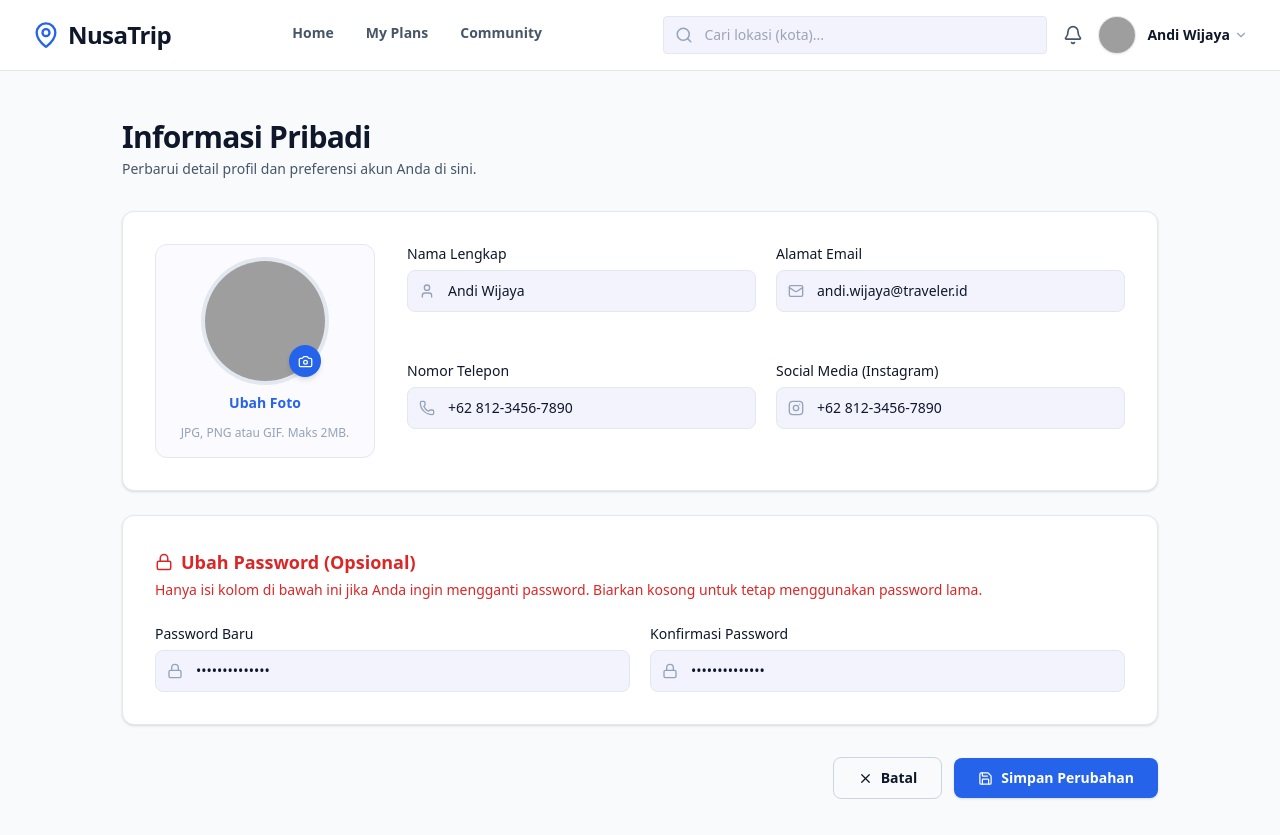
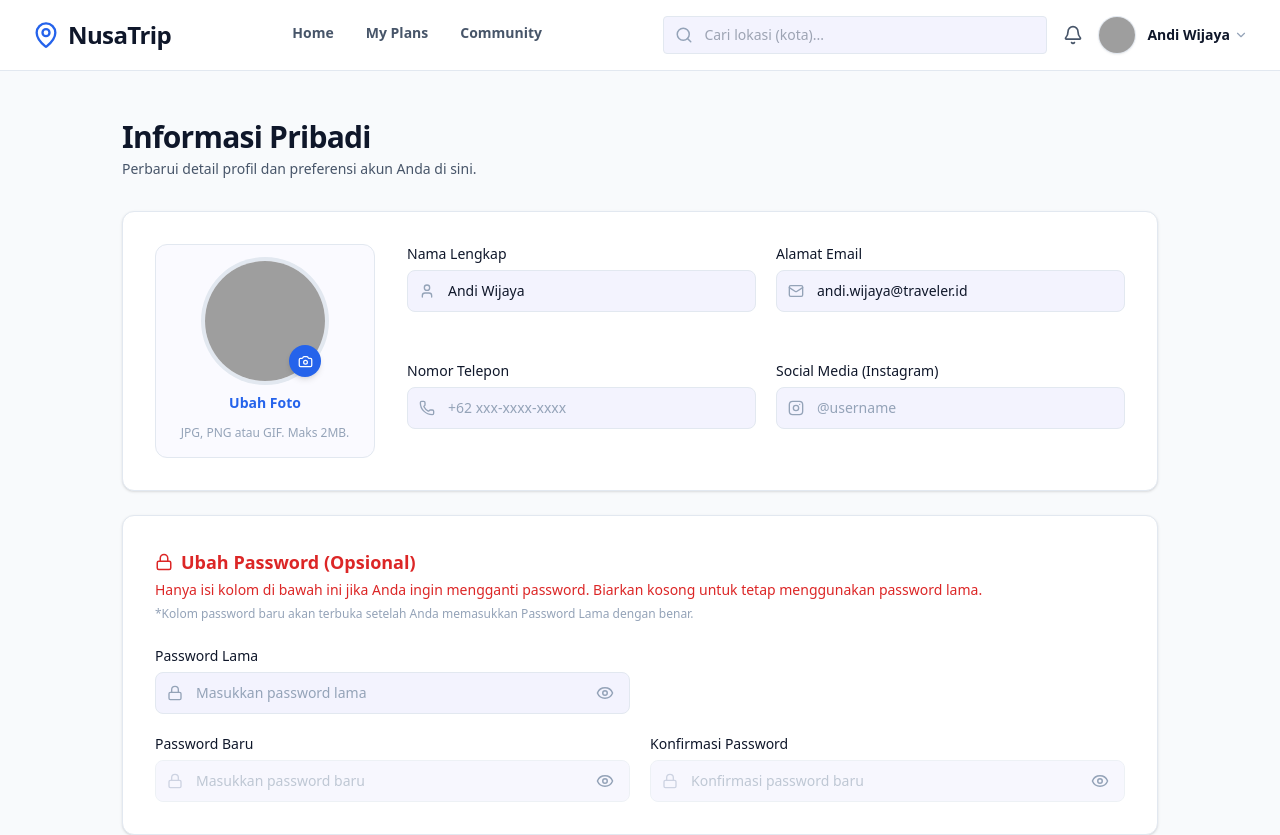
Before and after one commit to NusaTrip-Application/nusatrip-fe, a Next.js app: page /profile in a window 1280 px wide. Shown: the top 835 px of the page. Built offline with nearby package versions, Linux system fonts and the light colour scheme; grey boxes are pictures that could not be loaded.

Commit message:
fix: Page profile and validate password

```diff
--- a/app/profile/page.tsx
+++ b/app/profile/page.tsx
@@ -1,12 +1,7 @@
-// app/profile/page.tsx
-// ============================================================
-// NusaTrip - User Profile Page (Informasi Pribadi)
-// Stack: Next.js + TypeScript + Tailwind CSS v4
-// ============================================================
-
 "use client";
 
-import React, { useState, useRef } from "react";
+import React, { useState, useRef, useEffect } from "react";
+import { useRouter } from "next/navigation";
 import Header from "@/components/Header";
 import Footer from "@/components/Footer";
 import MobileNav from "@/components/MobileNav";
@@ -18,6 +13,8 @@ import {
   Camera,
   Save,
   X,
+  Eye,
+  EyeOff,
 } from "lucide-react";
 
 function InstagramIcon({ size = 16 }: { size?: number }) {
@@ -39,21 +36,15 @@ function InstagramIcon({ size = 16 }: { size?: number }) {
   );
 }
 
-// ============================================================
-// TYPES
-// ============================================================
 interface ProfileForm {
   namaLengkap: string;
   email: string;
   nomorTelepon: string;
   socialMediaInstagram: string;
+  passwordLama: string;
   passwordBaru: string;
   konfirmasiPassword: string;
 }
-
-// ============================================================
-// SUB-COMPONENTS
-// ============================================================
 
 function AvatarUpload({
   src,
@@ -67,6 +58,13 @@ function AvatarUpload({
   const handleFile = (e: React.ChangeEvent<HTMLInputElement>) => {
     const file = e.target.files?.[0];
     if (!file) return;
+
+    if (file.size > 2 * 1024 * 1024) {
+      alert("Ukuran foto terlalu besar! Harap pilih foto di bawah 2MB.");
+      e.target.value = "";
+      return;
+    }
+
     const reader = new FileReader();
     reader.onloadend = () => onChange(reader.result as string);
     reader.readAsDataURL(file);
@@ -74,14 +72,12 @@ function AvatarUpload({
 
   return (
     <div className="flex flex-col items-center gap-3 py-4">
-      {/* Avatar circle */}
       <div className="relative w-[120px] h-[120px]">
         <img
           src={src}
           alt="User Avatar"
           className="w-full h-full rounded-full object-cover ring-4 ring-border-default"
         />
-        {/* Camera badge */}
         <button
           type="button"
           onClick={() => fileRef.current?.click()}
@@ -97,7 +93,6 @@ function AvatarUpload({
           onChange={handleFile}
         />
       </div>
-      {/* Change photo link */}
       <button
         type="button"
         onClick={() => fileRef.current?.click()}
@@ -117,6 +112,9 @@ interface InputFieldProps {
   onChange: (val: string) => void;
   type?: string;
   placeholder?: string;
+  autoComplete?: string;
+  disabled?: boolean;
+  error?: string;
 }
 
 function InputField({
@@ -126,7 +124,13 @@ function InputField({
   onChange,
   type = "text",
   placeholder = "",
+  autoComplete,
+  disabled = false,
+  error,
 }: InputFieldProps) {
+  const [showPassword, setShowPassword] = useState(false);
+  const isPasswordField = type === "password";
+
   return (
     <div className="flex flex-col gap-1.5">
       <label className="text-sm font-medium text-text-heading">{label}</label>
@@ -135,27 +139,41 @@ function InputField({
           {icon}
         </span>
         <input
-          type={type}
+          type={isPasswordField ? (showPassword ? "text" : "password") : type}
           value={value}
           placeholder={placeholder}
+          autoComplete={autoComplete}
+          disabled={disabled}
           onChange={(e) => onChange(e.target.value)}
-          className="
-            w-full pl-10 pr-4 py-2.5
-            bg-bg-soft-gray border border-border-default rounded-lg
+          className={`
+            w-full pl-10 ${isPasswordField ? "pr-12" : "pr-4"} py-2.5
+            bg-bg-soft-gray border rounded-lg
             text-sm font-medium text-text-heading placeholder:text-text-muted
-            focus:outline-none focus:ring-2 focus:ring-border-focus focus:border-border-focus
+            focus:outline-none focus:ring-2
+            ${error ? "border-error focus:border-error focus:ring-error" : "border-border-default focus:border-border-focus focus:ring-border-focus"}
+            disabled:opacity-60 disabled:cursor-not-allowed
             transition-all
-          "
+            [&::-ms-reveal]:hidden [&::-ms-clear]:hidden
+          `}
         />
+        {isPasswordField && (
+          <button
+            type="button"
+            onClick={() => setShowPassword(!showPassword)}
+            className="absolute right-4 top-1/2 -translate-y-1/2 text-text-muted hover:text-text-body transition-colors"
+          >
+            {showPassword ? <EyeOff size={18} /> : <Eye size={18} />}
+          </button>
+        )}
       </div>
+      {error && <p className="text-error text-xs font-medium">{error}</p>}
     </div>
   );
 }
 
-// ============================================================
-// MAIN PROFILE PAGE
-// ============================================================
 export default function ProfilePage() {
+  const router = useRouter();
+
   const [avatarSrc, setAvatarSrc] = useState(
     "https://images.unsplash.com/photo-1507003211169-0a1dd7228f2d?w=200&auto=format&fit=crop&q=80"
   );
@@ -163,36 +181,105 @@ export default function ProfilePage() {
   const [form, setForm] = useState<ProfileForm>({
     namaLengkap: "Andi Wijaya",
     email: "andi.wijaya@traveler.id",
-    nomorTelepon: "+62 812-3456-7890",
-    socialMediaInstagram: "+62 812-3456-7890",
-    passwordBaru: "••••••••••••••",
-    konfirmasiPassword: "••••••••••••••",
+    nomorTelepon: "",
+    socialMediaInstagram: "",
+    passwordLama: "",
+    passwordBaru: "",
+    konfirmasiPassword: "",
   });
 
+  const [errors, setErrors] = useState<Partial<Record<keyof ProfileForm, string>>>({});
+  const [storedPassword, setStoredPassword] = useState<string | null>(null);
+
+  useEffect(() => {
+    const userStr = localStorage.getItem("nusatrip_user");
+    if (userStr) {
+      try {
+        const user = JSON.parse(userStr);
+        setForm(prev => ({
+          ...prev,
+          namaLengkap: user.namaLengkap || prev.namaLengkap,
+          email: user.email || prev.email,
+          nomorTelepon: user.nomorTelepon !== undefined ? user.nomorTelepon : prev.nomorTelepon,
+          socialMediaInstagram: user.socialMediaInstagram !== undefined ? user.socialMediaInstagram : prev.socialMediaInstagram,
+        }));
+        if (user.avatarSrc) {
+          setAvatarSrc(user.avatarSrc);
+        }
+        if (user.password) {
+          setStoredPassword(user.password);
+        }
+      } catch (e) {
+        console.error("Failed to parse user data from localStorage", e);
+      }
+    }
+  }, []);
+
   const [isSaving, setIsSaving] = useState(false);
-  const [saved, setSaved] = useState(false);
 
   const set = (key: keyof ProfileForm) => (val: string) =>
     setForm((prev) => ({ ...prev, [key]: val }));
 
   const handleSave = async () => {
+    let newErrors: Partial<Record<keyof ProfileForm, string>> = {};
+
+    if (form.namaLengkap.length < 3) {
+      newErrors.namaLengkap = "Nama lengkap minimal 3 karakter";
+    }
+    if (!form.email || !/^[^\s@]+@[^\s@]+\.[^\s@]+$/.test(form.email)) {
+      newErrors.email = "Format email tidak valid";
+    }
+
+    if (form.nomorTelepon) {
+      if (!/^[+]?[\d\s-]{9,16}$/.test(form.nomorTelepon)) {
+        newErrors.nomorTelepon = "Format nomor telepon tidak valid (9-15 digit)";
+      }
+    }
+
+    if (form.passwordBaru) {
+      if (form.passwordBaru.length < 8) {
+        newErrors.passwordBaru = "Kata sandi minimal 8 karakter";
+      }
+      if (form.passwordBaru !== form.konfirmasiPassword) {
+        newErrors.konfirmasiPassword = "Kata sandi tidak cocok";
+      }
+    }
+
+    if (Object.keys(newErrors).length > 0) {
+      setErrors(newErrors);
+      return;
+    }
+
+    setErrors({});
     setIsSaving(true);
     // Simulate API call
     await new Promise((r) => setTimeout(r, 900));
+
+    // Save changes to localStorage
+    const newPassword = form.passwordBaru || storedPassword;
+    const userData = {
+      namaLengkap: form.namaLengkap,
+      email: form.email,
+      nomorTelepon: form.nomorTelepon,
+      socialMediaInstagram: form.socialMediaInstagram,
+      avatarSrc: avatarSrc,
+      password: newPassword,
+    };
+    localStorage.setItem("nusatrip_user", JSON.stringify(userData));
+    window.dispatchEvent(new Event("user-updated"));
+    if (newPassword) {
+      setStoredPassword(newPassword);
+    }
+
+    setForm(prev => ({
+      ...prev,
+      passwordLama: "",
+      passwordBaru: "",
+      konfirmasiPassword: "",
+    }));
+
     setIsSaving(false);
-    setSaved(true);
-    setTimeout(() => setSaved(false), 2500);
-  };
-
-  const handleCancel = () => {
-    setForm({
-      namaLengkap: "Andi Wijaya",
-      email: "andi.wijaya@traveler.id",
-      nomorTelepon: "+62 812-3456-7890",
-      socialMediaInstagram: "+62 812-3456-7890",
-      passwordBaru: "••••••••••••••",
-      konfirmasiPassword: "••••••••••••••",
-    });
+    alert("Perubahan profil berhasil disimpan!");
   };
 
   return (
@@ -200,7 +287,6 @@ export default function ProfilePage() {
       <Header />
 
       <main className="flex-grow px-4 md:px-8 py-8 md:py-12 max-w-[1100px] mx-auto w-full">
-        {/* Page Header */}
         <div className="mb-8">
           <h1 className="text-2xl md:text-3xl font-bold text-text-heading tracking-tight">
             Informasi Pribadi
@@ -210,15 +296,12 @@ export default function ProfilePage() {
           </p>
         </div>
 
-        {/* ── Card 1: Personal Info ── */}
         <div className="bg-bg-surface border border-border-default rounded-xl shadow-sm mb-6 p-6 md:p-8">
           <div className="flex flex-col md:flex-row gap-8">
-            {/* Left: Avatar */}
             <div className="md:w-[220px] flex-shrink-0 border border-border-default rounded-xl bg-bg-soft-gray/40 flex items-center justify-center">
               <AvatarUpload src={avatarSrc} onChange={setAvatarSrc} />
             </div>
 
-            {/* Right: Form fields */}
             <div className="flex-1 grid grid-cols-1 sm:grid-cols-2 gap-5">
               <InputField
                 label="Nama Lengkap"
@@ -226,6 +309,7 @@ export default function ProfilePage() {
                 value={form.namaLengkap}
                 onChange={set("namaLengkap")}
                 placeholder="Masukkan nama lengkap"
+                error={errors.namaLengkap}
               />
               <InputField
                 label="Alamat Email"
@@ -234,14 +318,15 @@ export default function ProfilePage() {
                 onChange={set("email")}
                 type="email"
                 placeholder="Masukkan email"
+                error={errors.email}
               />
               <InputField
                 label="Nomor Telepon"
                 icon={<Phone size={16} />}
                 value={form.nomorTelepon}
                 onChange={set("nomorTelepon")}
-                type="tel"
                 placeholder="+62 xxx-xxxx-xxxx"
+                error={errors.nomorTelepon}
               />
               <InputField
                 label="Social Media (Instagram)"
@@ -249,14 +334,13 @@ export default function ProfilePage() {
                 value={form.socialMediaInstagram}
                 onChange={set("socialMediaInstagram")}
                 placeholder="@username"
+                autoComplete="off"
               />
             </div>
           </div>
         </div>
 
-        {/* ── Card 2: Change Password ── */}
         <div className="bg-bg-surface border border-border-default rounded-xl shadow-sm mb-8 p-6 md:p-8">
-          {/* Section header */}
           <div className="flex items-center gap-2 mb-1">
             <Lock size={18} className="text-error" />
             <h2 className="text-lg font-bold text-error">
@@ -266,7 +350,23 @@ export default function ProfilePage() {
           <p className="text-error text-sm mb-6 font-medium">
             Hanya isi kolom di bawah ini jika Anda ingin mengganti password.
             Biarkan kosong untuk tetap menggunakan password lama.
+            <span className="block mt-1.5 text-text-muted text-xs font-normal">
+              *Kolom password baru akan terbuka setelah Anda memasukkan Password Lama dengan benar.
+            </span>
           </p>
+
+          <div className="grid grid-cols-1 sm:grid-cols-2 gap-5 mb-5">
+            <input type="text" autoComplete="username" className="hidden" />
+            <InputField
+              label="Password Lama"
+              icon={<Lock size={16} />}
+              value={form.passwordLama}
+              onChange={set("passwordLama")}
+              type="password"
+              placeholder="Masukkan password lama"
+              autoComplete="new-password"
+            />
+          </div>
 
           <div className="grid grid-cols-1 sm:grid-cols-2 gap-5">
             <InputField
@@ -276,6 +376,9 @@ export default function ProfilePage() {
               onChange={set("passwordBaru")}
               type="password"
               placeholder="Masukkan password baru"
+              autoComplete="new-password"
+              disabled={!form.passwordLama || storedPassword === null || form.passwordLama !== storedPassword}
+              error={errors.passwordBaru}
             />
             <InputField
               label="Konfirmasi Password"
@@ -284,25 +387,14 @@ export default function ProfilePage() {
               onChange={set("konfirmasiPassword")}
               type="password"
               placeholder="Konfirmasi password baru"
+              autoComplete="new-password"
+              disabled={!form.passwordLama || storedPassword === null || form.passwordLama !== storedPassword}
+              error={errors.konfirmasiPassword}
             />
           </div>
         </div>
-
-        {/* ── Action Buttons ── */}
-        <div className="flex items-center justify-end gap-3">
-          <button
-            type="button"
-            onClick={handleCancel}
-            className="
-              flex items-center gap-2 px-6 py-2.5
-              border border-border-strong rounded-lg
-              text-sm font-semibold text-text-heading
-              hover:bg-bg-hover transition-colors
-            "
-          >
-            <X size={15} />
-            Batal
-          </button>
+        =
+        <div className="flex items-center justify-end">
           <button
             type="button"
             onClick={handleSave}
@@ -319,8 +411,6 @@ export default function ProfilePage() {
                 <span className="w-4 h-4 border-2 border-white border-t-transparent rounded-full animate-spin" />
                 Menyimpan...
               </>
-            ) : saved ? (
-              <>✓ Tersimpan!</>
             ) : (
               <>
                 <Save size={15} />
```
Also changed, not shown: components/Header.tsx (+31 -36 lines), features/auth/RegisterForm.tsx (+8 -2 lines).
